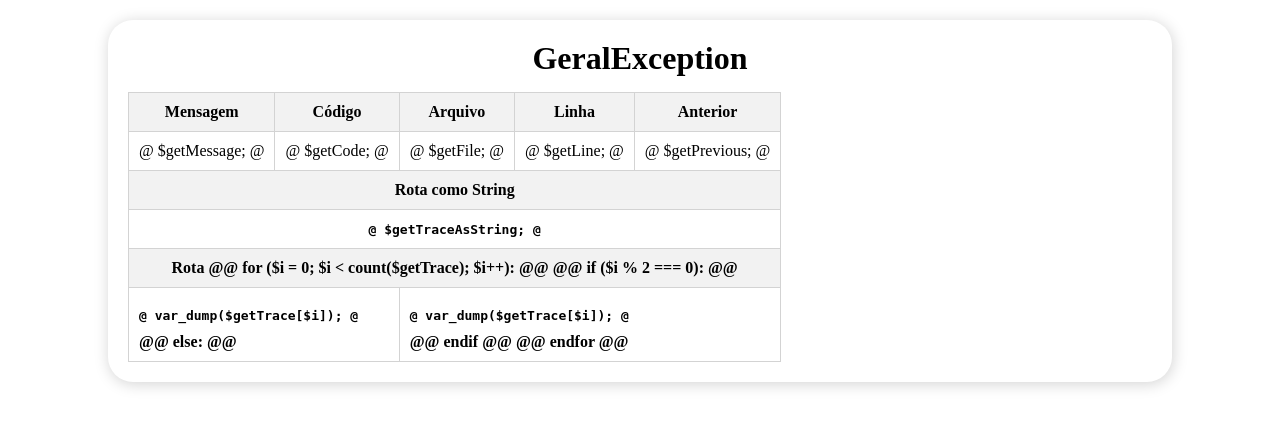
After one commit to walace100/mvc, a PHP site: page /mvc/lib/Exceptions/views/geralException.php in a window 1280 px wide. The commit adds this page. Shown: the top 427 px of the page. Run offline with PHP 8.4, Linux system fonts and the light colour scheme.

Commit message:
criado classe GeralException

```diff
--- a/Controllers/Home.php
+++ b/Controllers/Home.php
@@ -13,7 +13,8 @@ class Home extends Controller
     }
     public function index()
     {
-        $this->render("index")->templete('templete', 'templete')->components(['components' => 'component']);
+        $oi = 'wadawd';
+        $this->render("index", null)->templete('templete', 'templete')->components(['components' => 'component']);
         $this->assets(['css' => 'style'], ['js' => 'script']);
     }
 }
--- a/Controllers/Index.php
+++ b/Controllers/Index.php
@@ -3,6 +3,7 @@
 namespace Controllers;
 
 use Lib\Controllers\Controller;
+use Lib\Exceptions\GeralException;
 use Models\Index as ModelsIndex;
 
 class Index extends Controller
@@ -14,6 +15,10 @@ class Index extends Controller
     public function index($eae, $af)
     {
         // echo "$eae $af";
+        try {
+            throw new GeralException('a');
+        } catch(GeralException $e) {
+        }
         new ModelsIndex();
     }
 }
--- a/Models/Index.php
+++ b/Models/Index.php
@@ -18,6 +18,6 @@ class Index extends Model
         // $query = $this->query("SELECT * FROM teste WHERE id = :id", [':id' => '1']);
         // $this->update(['nome' => 'teste'], ['id' => '4', 'nome' => 'Douglas']);
         $query = $this->all();
-        var_dump('<pre>',$query);
+        // var_dump('<pre>',$query);
     }
 }
--- /dev/null
+++ b/lib/Exceptions/views/geralException.php
@@ -0,0 +1,82 @@
+<!DOCTYPE html>
+<html lang="pt-br">
+    <head>
+        <meta charset="UTF-8">
+        <meta name="viewport" content="width=device-width, initial-scale=1.0">
+        <title>GeralException</title>
+        <style>
+            * {
+                margin: 10px 0;
+                padding: 0;
+            }
+
+            div.table {
+                border-radius: 25px;
+                box-shadow: lightgray 1px 2px 15px;
+                padding: 10px 20px;
+                width: 80%;
+                text-align: center;
+                margin: auto;
+                overflow-x: auto;
+            }
+
+            h1 {
+                margin-bottom: 15px;
+            }
+
+            th, td {
+                padding: 10px;
+                border: 1px solid lightgray;
+            }
+
+            table {
+                border-bottom: 1px solid lightgray;
+                border-top: 1px solid lightgray;
+                border-collapse: collapse;
+            }
+
+            table tr:nth-child(odd) {
+                background: #f2f2f2;
+            }
+            .strong {
+                font-weight: bold;
+            }
+            .left {
+                text-align: left;
+            }
+        </style>
+    </head>
+    <body>
+        <div class="table">
+        <h1>GeralException</h1>
+            <table>
+                <tr>
+                    <th> Mensagem
+                    <th> Código
+                    <th> Arquivo
+                    <th> Linha
+                    <th> Anterior
+                <tr>
+                    <td> @ $getMessage; @
+                    <td> @ $getCode; @
+                    <td> @ $getFile; @
+                    <td> @ $getLine; @
+                    <td> @ $getPrevious; @
+                <tr>
+                    <th colspan="5"> Rota como String
+                <tr>
+                    <td colspan="5" class="strong"> <samp>@ $getTraceAsString; @</samp>
+                <tr>
+                    <th colspan="5"> Rota
+                    @@ for ($i = 0; $i < count($getTrace); $i++): @@
+                        @@ if ($i % 2 === 0): @@
+                            <tr>
+                                <td colspan="2" class="strong left"> <pre>@ var_dump($getTrace[$i]); @</pre>
+                        @@ else: @@
+                            <td colspan="3" class="strong left"> <pre>@ var_dump($getTrace[$i]); @</pre>
+                        @@ endif @@
+                    @@ endfor @@
+            </table>
+        </div>
+    </body>
+</html>
```
Also changed, not shown: Views/index.php (+1 -7 lines), lib/Controllers/Controller.php (+34 -14 lines), lib/Exceptions/ExceptionController.php (added, +25 -0 lines), lib/Exceptions/GeralException.php (added, +31 -0 lines), lib/Support/Arr.php (added, +11 -0 lines).
